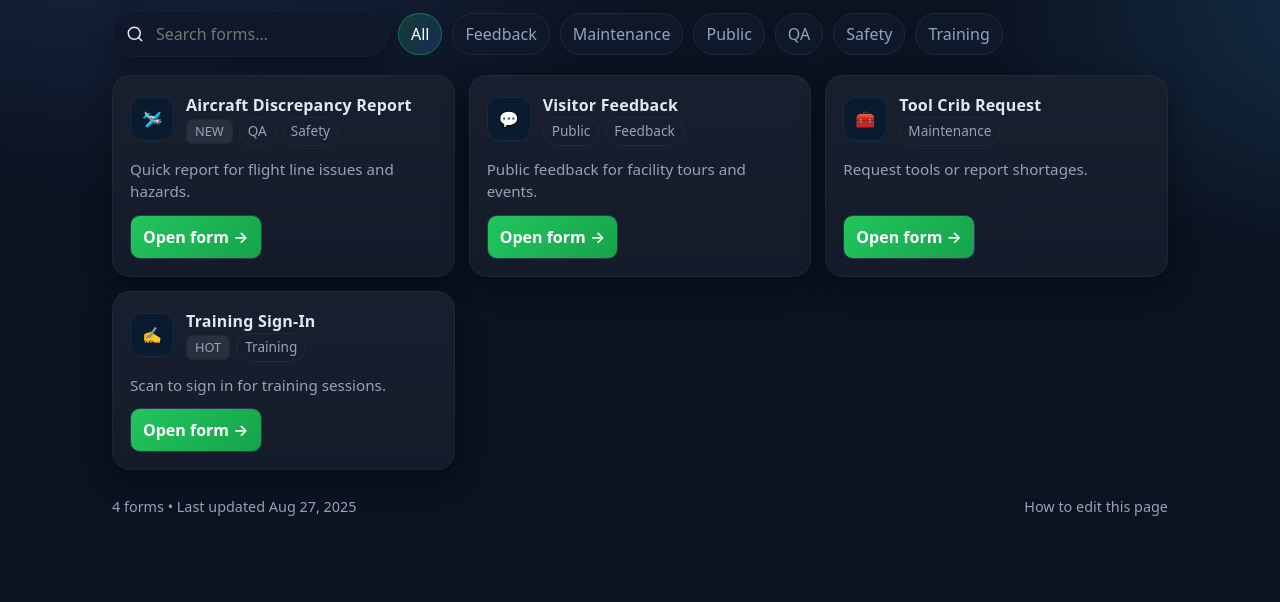
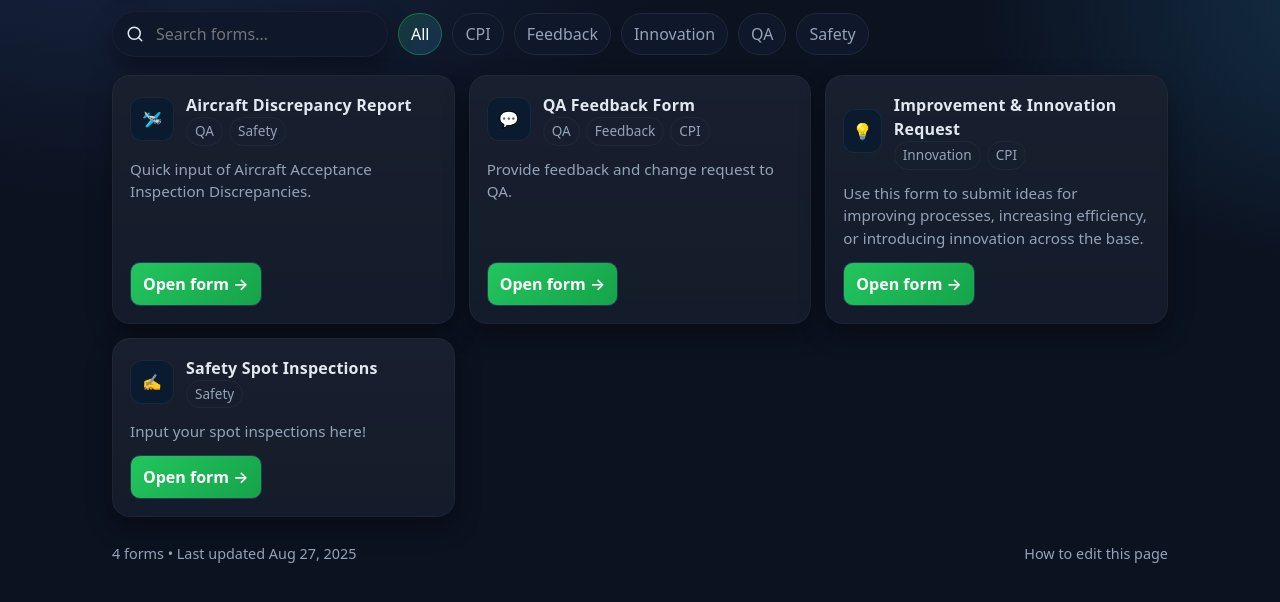
Before and after one commit to Gippy87/forms-hub, a plain HTML site: page index.html in a window 1280 px wide. Shown: the part 80-682 px from the top of the page. Drawn offline with Linux system fonts and the light colour scheme.

Commit message:
Update index.html

```diff
--- a/index.html
+++ b/index.html
@@ -119,33 +119,31 @@
     const FORMS = [
       {
         title: "Aircraft Discrepancy Report",
-        url: "https://forms.office.com/your-form-1",
-        description: "Quick report for flight line issues and hazards.",
+        url: "https://forms.osi.apps.mil/Pages/ResponsePage.aspx?id=jbExg4ct70ijX6yIGOv5tIYYzJ9R8ctAs4NDujaeNX9UNTkyRlZEUUozVElMWTQyM1MyV0JRWVhHUyQlQCN0PWcu",
+        description: "Quick input of Aircraft Acceptance Inspection Discrepancies.",
         tags: ["QA", "Safety"],
         icon: "🛩️",
-        badge: "NEW"
       },
       {
-        title: "Visitor Feedback",
-        url: "https://forms.office.com/your-form-2",
-        description: "Public feedback for facility tours and events.",
-        tags: ["Public", "Feedback"],
+        title: "QA Feedback Form",
+        url: "https://docs.google.com/forms/d/e/1FAIpQLSdpyn0yGZbR8fS0lp37aiSDMysyNv_6Ce97HdscL1yznKLd6Q/viewform",
+        description: "Provide feedback and change request to QA.",
+        tags: ["QA", "Feedback", "CPI"],
         icon: "💬"
       },
       {
-        title: "Tool Crib Request",
-        url: "https://forms.office.com/your-form-3",
-        description: "Request tools or report shortages.",
-        tags: ["Maintenance"],
-        icon: "🧰"
+        title: "Improvement & Innovation Request",
+        url: "https://forms.osi.apps.mil/Pages/ResponsePage.aspx?id=jbExg4ct70ijX6yIGOv5tMQaq0axNuxNm8l58_EvYLVUQUtWOUFJRlBYSzVWWENGRk5FQlFOSDZWVy4u",
+        description: "Use this form to submit ideas for improving processes, increasing efficiency, or introducing innovation across the base.",
+        tags: ["Innovation", "CPI"],
+        icon: "💡"
       },
       {
-        title: "Training Sign‑In",
-        url: "https://forms.office.com/your-form-4",
-        description: "Scan to sign in for training sessions.",
-        tags: ["Training"],
+        title: "Safety Spot Inspections",
+        url: "https://forms.osi.apps.mil/r/MWfjjXyKWY?origin=QRCode",
+        description: "Input your spot inspections here!",
+        tags: ["Safety"],
         icon: "✍️",
-        badge: "HOT"
       }
     ];
 
```
